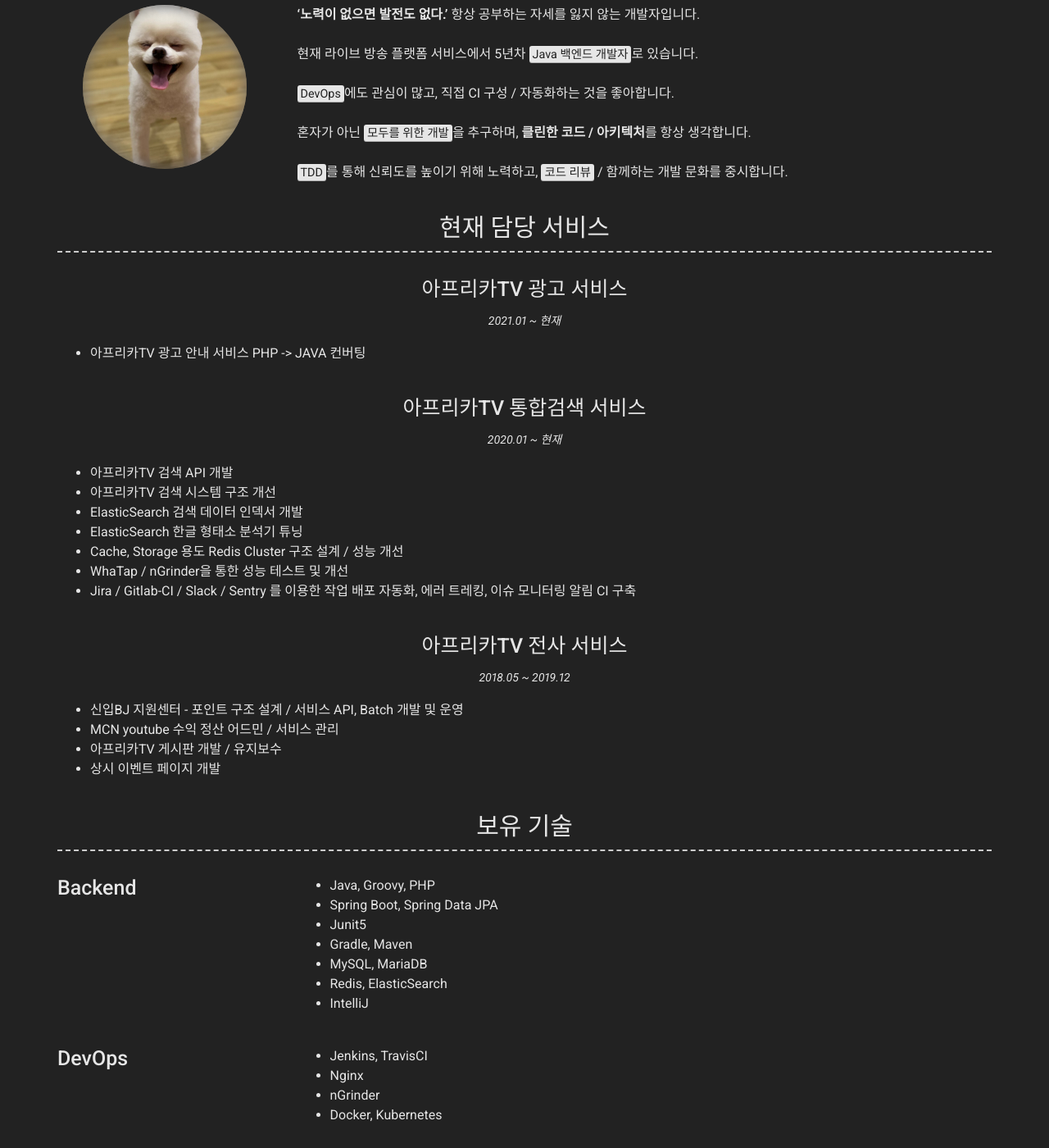
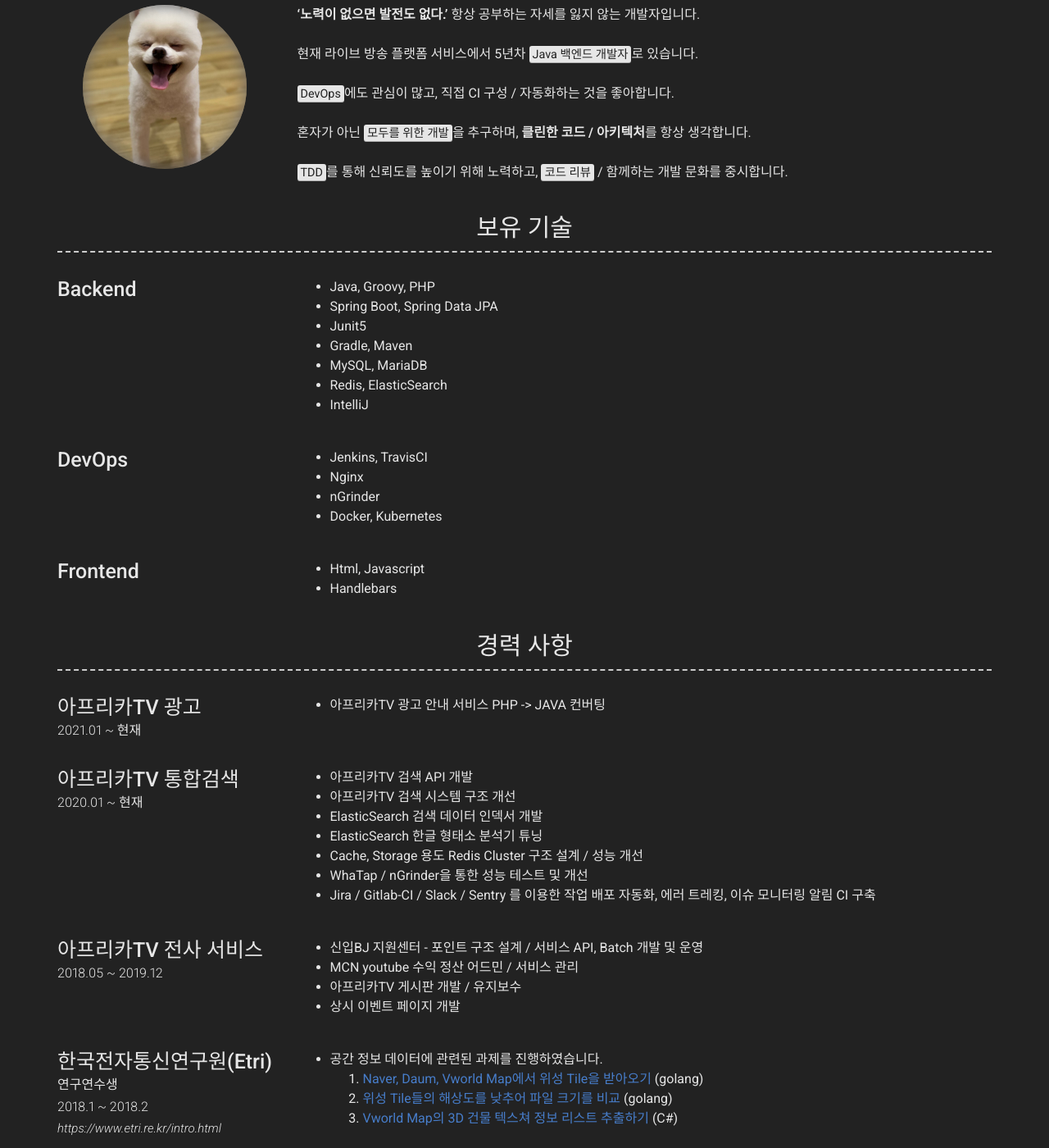
Before and after one commit to JinHyukParkk/JinHyukParkk.github.io, a Jekyll site: the page built from index.md, in a window 1280 px wide and 1400 px high, scrolled down 296 px. Shown: the whole window at 82% size. Built offline with Jekyll 4.4.1, drawn with Linux system fonts in a browser that asks for light colours; nearby versions of some CDN libraries; part of the change alters nothing that is shown; some of the changed text lies outside the part shown.

Commit message:
update resume

```diff
--- a/_config.yml
+++ b/_config.yml
@@ -49,38 +49,6 @@ about_content: | # this will include new lines to allow paragraphs
 #    - Images ![alt text](/images/landscape-trees.jpg "Trees")
 
 content:
-  - title: 현재 담당 서비스
-    layout: list
-    content:
-      - layout: top-middle
-        title: 아프리카TV 광고 서비스
-        quote: >
-          2021.01 ~ 현재
-        description: |
-          * 아프리카TV 광고 안내 서비스 PHP -> JAVA 컨버팅
-
-      - layout: top-middle
-        title: 아프리카TV 통합검색 서비스
-        quote: >
-          2020.01 ~ 현재
-        description: |
-          * 아프리카TV 검색 API 개발
-          * 아프리카TV 검색 시스템 구조 개선
-          * ElasticSearch 검색 데이터 인덱서 개발
-          * ElasticSearch 한글 형태소 분석기 튜닝
-          * Cache, Storage 용도 Redis Cluster 구조 설계 / 성능 개선
-          * WhaTap / nGrinder을 통한 성능 테스트 및 개선
-          * Jira / Gitlab-CI / Slack / Sentry 를 이용한 작업 배포 자동화, 에러 트레킹, 이슈 모니터링 알림 CI 구축
-
-      - layout: top-middle
-        title: 아프리카TV 전사 서비스
-        quote: >
-          2018.05 ~ 2019.12
-        description: |
-          * 신입BJ 지원센터 - 포인트 구조 설계 / 서비스 API, Batch 개발 및 운영
-          * MCN youtube 수익 정산 어드민 / 서비스 관리
-          * 아프리카TV 게시판 개발 / 유지보수
-          * 상시 이벤트 페이지 개발
 
   - title: 보유 기술
     layout: list
@@ -114,15 +82,31 @@ content:
     layout: list
     content:
       - layout: left
-        title: 아프리카TV
-        link: https://www.afreecatv.com/
-        sub_title: 백엔드 개발자
-        caption: 2018.5 ~ 현재
+        title: 아프리카TV 광고
+        caption: 2021.01 ~ 현재
+        description: |
+          * 아프리카TV 광고 안내 서비스 PHP -> JAVA 컨버팅
 
-        # quote: >
-        #   1인 라이브 방송 플랫폼 서비스 기업
-        description: | # this will include new lines to allow paragraphs
-          아프리카TV 광고, 검색 서비스를 담당하고 있습니다.
+      - layout: left
+        title: 아프리카TV 통합검색
+        caption: 2020.01 ~ 현재
+        description: |
+          * 아프리카TV 검색 API 개발
+          * 아프리카TV 검색 시스템 구조 개선
+          * ElasticSearch 검색 데이터 인덱서 개발
+          * ElasticSearch 한글 형태소 분석기 튜닝
+          * Cache, Storage 용도 Redis Cluster 구조 설계 / 성능 개선
+          * WhaTap / nGrinder을 통한 성능 테스트 및 개선
+          * Jira / Gitlab-CI / Slack / Sentry 를 이용한 작업 배포 자동화, 에러 트레킹, 이슈 모니터링 알림 CI 구축
+
+      - layout: left
+        title: 아프리카TV 전사 서비스
+        caption: 2018.05 ~ 2019.12
+        description: |
+          * 신입BJ 지원센터 - 포인트 구조 설계 / 서비스 API, Batch 개발 및 운영
+          * MCN youtube 수익 정산 어드민 / 서비스 관리
+          * 아프리카TV 게시판 개발 / 유지보수
+          * 상시 이벤트 페이지 개발
 
       - layout: left
         title: 한국전자통신연구원(Etri)
@@ -133,10 +117,10 @@ content:
         # quote: >
         #   과학기술정보통신부 산하 과학기술분야 정부출연연구기관
         description: | # this will include new lines to allow paragraphs
-          공간 정보 데이터에 관련된 과제를 진행하였습니다. <br/>
-          a. <a href="https://github.com/JinHyukParkk/DownloadTile">Naver, Daum, Vworld Map에서 위성 Tile을 받아오기</a> (golang) <br/>
-          b. <a href="https://github.com/JinHyukParkk/resolution-TileSize-comparison">위성 Tile들의 해상도를 낮추어 파일 크기를 비교</a> (golang) <br/>
-          c. <a href="https://github.com/JinHyukParkk/Building-Infomation">Vworld Map의 3D 건물 텍스쳐 정보 리스트 추출하기</a> (C#)
+          * 공간 정보 데이터에 관련된 과제를 진행하였습니다. <br/>
+          1. <a href="https://github.com/JinHyukParkk/DownloadTile">Naver, Daum, Vworld Map에서 위성 Tile을 받아오기</a> (golang) <br/>
+          2. <a href="https://github.com/JinHyukParkk/resolution-TileSize-comparison">위성 Tile들의 해상도를 낮추어 파일 크기를 비교</a> (golang) <br/>
+          3. <a href="https://github.com/JinHyukParkk/Building-Infomation">Vworld Map의 3D 건물 텍스쳐 정보 리스트 추출하기</a> (C#)
 
 
       - layout: left
@@ -148,20 +132,28 @@ content:
         # quote: >
         #   빅데이터 구축 및 분석 전문으로 빅데이터 기술을 제공하는 ICT솔루션 기업
         description: | # this will include new lines to allow paragraphs
-          하둡 에코 시스템 설치 자동화를 위한 스크립트 작성과
-          Docker, Kubernetes 구축 / 기술 밴치마킹을 진행하였습니다. <br/>
-          a. <a href="https://www.slideshare.net/ssuser4921ff/kubernetes-79834978">Kubernetes 설치 발표 자료</a> <br/>
-          b. <a href="https://www.slideshare.net/ssuser4921ff/keepalived-haproxy">keepalived, Haproxy 발표 자료</a> <br/>
-          c. <a href="https://www.slideshare.net/ssuser4921ff/git-server-git-olitegitweb-79832661">Git 서버 구축 발표 자료</a>
+          * 하둡 에코 시스템 설치 자동화를 위한 스크립트 작성과
+          * Docker, Kubernetes 구축 / 기술 밴치마킹을 진행하였습니다. <br/>
+          1. <a href="https://www.slideshare.net/ssuser4921ff/kubernetes-79834978">Kubernetes 설치 발표 자료</a> <br/>
+          2. <a href="https://www.slideshare.net/ssuser4921ff/keepalived-haproxy">keepalived, Haproxy 발표 자료</a> <br/>
+          3. <a href="https://www.slideshare.net/ssuser4921ff/git-server-git-olitegitweb-79832661">Git 서버 구축 발표 자료</a>
 
+      # - layout: top-middle
+      #   title: 아프리카TV 광고 서비스
+      #   quote: >
+      #     2021.01 ~ 현재
+      #   description: |
+      #     * 아프리카TV 광고 안내 서비스 PHP -> JAVA 컨버팅
 
-
-  - title: A Little More About Me
-    layout: text
-    content: |
-      This is where you can write a little more about yourself. You could title this section **Interests** and include some of your other interests.
-
-      Or you could title it **Skills** and write a bit more about things that make you more desirable, like *leadership* or *teamwork*
+  - title: 활동
+    layout: list
+    content:
+      - layout: left
+        title: 코드숨 커뮤니티
+        caption: 2021.12 ~ 현재
+        description: |
+          * 코드숨 스프링 4기 수강
+          * 개발 스터디, 코드 리뷰, 피드백, 문화 공유
 
 #  - title: Education # Title for the section
 #    layout: list  # Type of content section (list/text)
```
